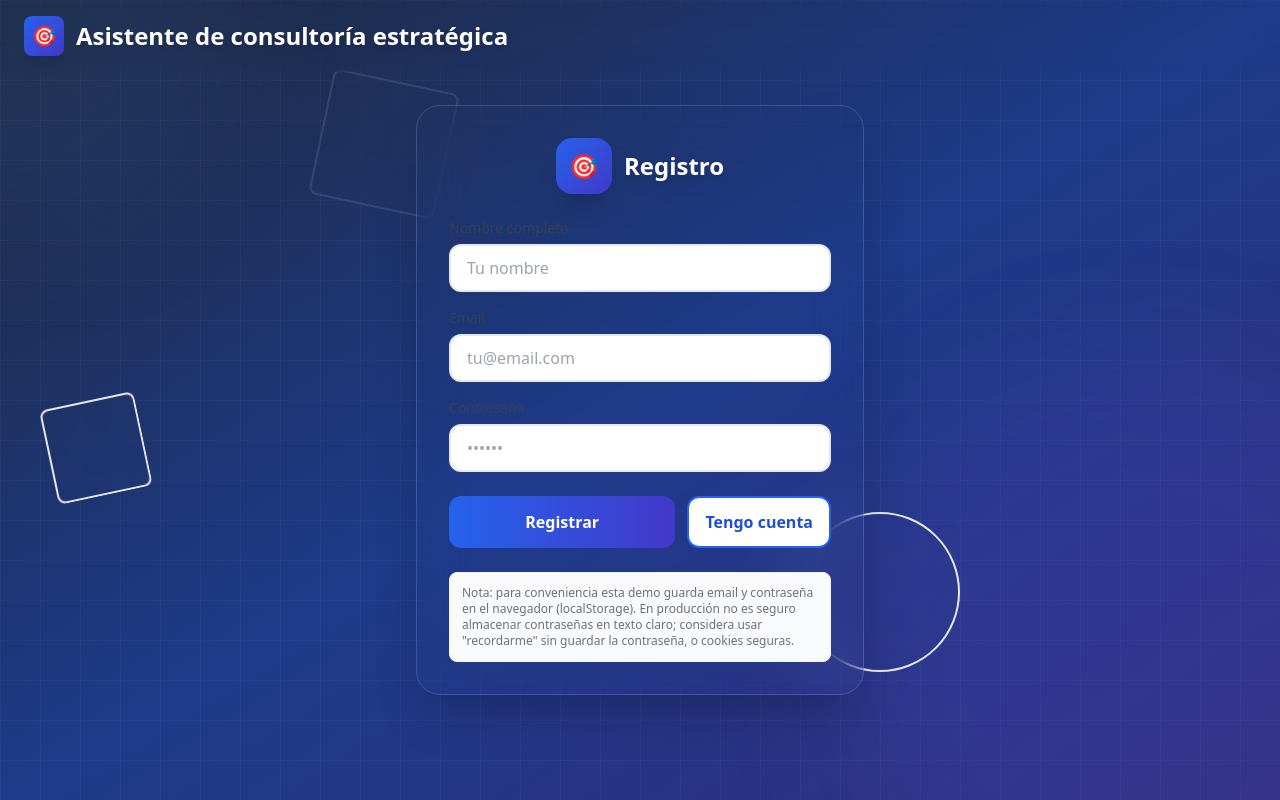
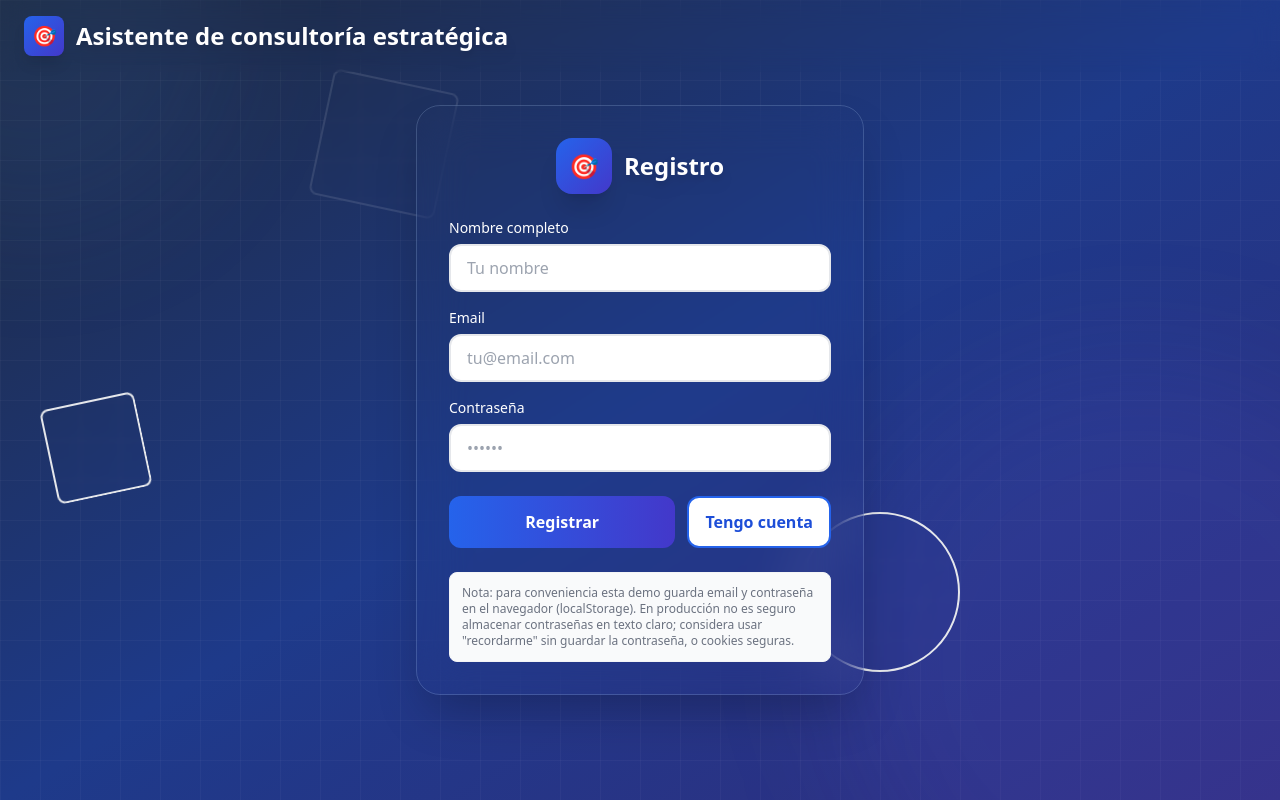
Before and after one commit to raquelcerezocarrion/TFGv3, a React (Vite) app in the folder frontend/: page / in a window 1280 px wide. Both pictures are taken after a click on the button "Crear cuenta". Built offline with nearby package versions, Linux system fonts and the light colour scheme.

Commit message:
Todo funcionando sin errores

```diff
--- a/frontend/src/components/Auth.jsx
+++ b/frontend/src/components/Auth.jsx
@@ -156,7 +156,7 @@ export default function Auth({ onLogin }){
           <div className="space-y-4">
             {mode === 'register' && (
               <div>
-                <label className="block text-sm font-medium text-gray-700 mb-1.5">Nombre completo</label>
+                <label className="block text-sm font-medium text-white mb-1.5">Nombre completo</label>
                 <input
                   className="w-full border-2 border-gray-200 rounded-xl px-4 py-2.5 focus:border-blue-500 focus:outline-none transition"
                   placeholder="Tu nombre"
@@ -167,7 +167,7 @@ export default function Auth({ onLogin }){
             )}
 
             <div>
-              <label className="block text-sm font-medium text-gray-700 mb-1.5">Email</label>
+              <label className="block text-sm font-medium text-white mb-1.5">Email</label>
               <input
                 className="w-full border-2 border-gray-200 rounded-xl px-4 py-2.5 focus:border-blue-600 focus:ring-2 focus:ring-blue-100 focus:outline-none transition"
                 placeholder="tu@email.com"
@@ -177,7 +177,7 @@ export default function Auth({ onLogin }){
             </div>
 
             <div>
-              <label className="block text-sm font-medium text-gray-700 mb-1.5">Contraseña</label>
+              <label className="block text-sm font-medium text-white mb-1.5">Contraseña</label>
               <input
                 type="password"
                 className="w-full border-2 border-gray-200 rounded-xl px-4 py-2.5 focus:border-blue-600 focus:ring-2 focus:ring-blue-100 focus:outline-none transition"
```
Also changed, not shown: 1 other file (tests, documents, lock files or other folders).
